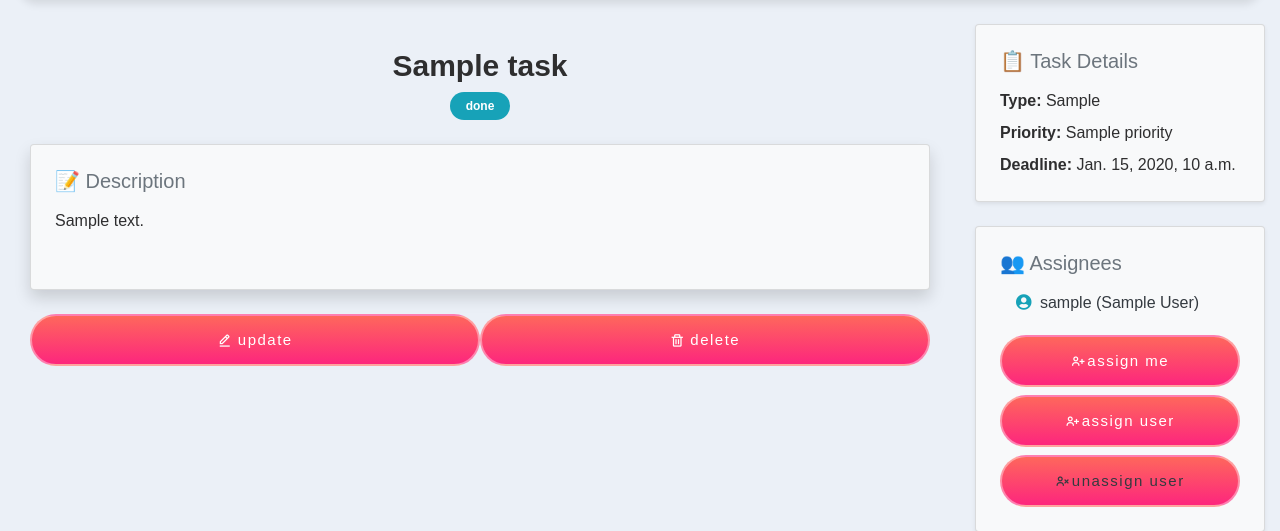
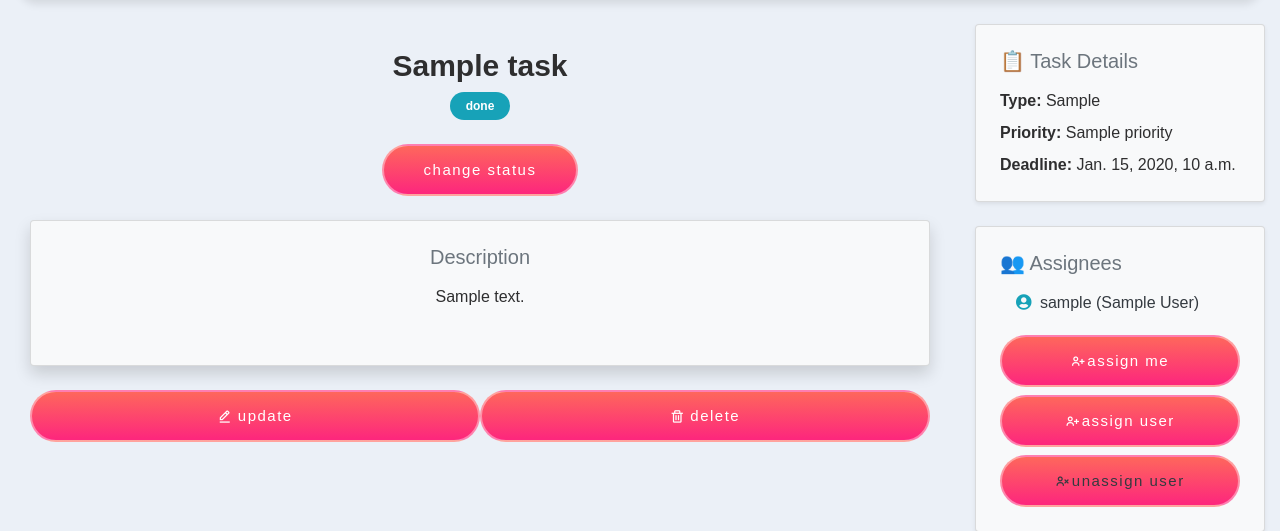
Before and after one commit to alxitk/taskhub, a Django app: template templates/tasks/task_detail.html in a window 1280 px wide. Shown: the part 104-635 px from the top of the page. Run offline with Django 3.2, Linux system fonts and the light colour scheme; the template is opened without the code that fills it: most values are stand-ins (such as "Sample title", 1, 10 or a date in 2020).

Commit message:
modified task deletion, status change via modal, and UI improvements

```diff
--- a/static/css/styles.css
+++ b/static/css/styles.css
@@ -387,3 +387,34 @@ li{
   font-family: monospace;
   letter-spacing: 1px;
 }
+
+.table-wrapper {
+  overflow: hidden;
+  border-radius: 1.5rem;
+  box-shadow: 0 4px 16px rgba(0, 0, 0, 0.1);
+  border: 2px solid rgba(255, 255, 255, 0.3);
+}
+
+.table-header-gradient {
+  background-image: linear-gradient(180deg, #fe675c, #fd267d);
+  color: white;
+  transition: background-image 0.4s ease;
+}
+
+.table-header-gradient th:first-child {
+  border-top-left-radius: 1.5rem;
+}
+.table-header-gradient th:last-child {
+  border-top-right-radius: 1.5rem;
+}
+
+table.styled-table {
+  margin-bottom: 0;
+  border-collapse: separate;
+  border-spacing: 0;
+}
+
+.styled-table td, .styled-table th {
+  padding: 1rem;
+  vertical-align: middle;
+}
--- a/tasks/urls.py
+++ b/tasks/urls.py
@@ -11,7 +11,7 @@ from tasks.views import (
     WorkerCreateView,
     WorkerDetailView,
     WorkerUpdateView,
-    WorkerDeleteView, toggle_assign_to_task,
+    WorkerDeleteView, toggle_assign_to_task, set_task_status,
 )
 
 app_name = "tasks"
@@ -36,4 +36,5 @@ urlpatterns = [
             toggle_assign_to_task,
             name="toggle-task-assign",
         ),
+    path("task/<int:pk>/set-status/", set_task_status, name="set-status"),
 ]
--- a/templates/base.html
+++ b/templates/base.html
@@ -55,5 +55,6 @@
   updateClock();
   setInterval(updateClock, 1000);
 </script>
+<script src="https://cdn.jsdelivr.net/npm/bootstrap@5.3.0/dist/js/bootstrap.bundle.min.js"></script>
 </body>
 </html>
--- a/templates/tasks/task_confirm_delete.html
+++ b/templates/tasks/task_confirm_delete.html
@@ -20,7 +20,7 @@
       <button type="submit" class="reg-btn w-100">
         <i class="bx bx-check"></i> Yes, delete
       </button>
-      <a href="javascript:history.back()" class="reg-btn-secondary w-100">
+      <a href="{% url 'tasks:task-detail' task.id %}" class="reg-btn-secondary w-100">
         <i class="bx bx-x"></i> Cancel
       </a>
     </form>
--- a/templates/tasks/task_detail.html
+++ b/templates/tasks/task_detail.html
@@ -9,10 +9,45 @@
   <div class="mb-4 text-center">
     <h1 class="mb-2 font-weight-bold">{{ task.name }}</h1>
     <span class="badge badge-pill badge-info px-3 py-2">{{ task.status }}</span>
+    <div class="d-flex justify-content-center my-4">
+      <button type="button" class="reg-btn" data-bs-toggle="modal" data-bs-target="#statusModal{{ task.id }}">
+        Change Status
+      </button>
+    </div>
+{#    Модальное окно от chatGPT#}
+    <div class="modal fade" id="statusModal{{ task.id }}" tabindex="-1" aria-labelledby="statusModalLabel{{ task.id }}" aria-hidden="true">
+      <div class="modal-dialog modal-dialog-centered">
+        <div class="modal-content shadow rounded-4 border-0">
+          <div class="modal-header bg-gradient text-white rounded-top-4" style="background-image: linear-gradient(180deg, #fe675c, #fd267d);">
+            <h5 class="modal-title" id="statusModalLabel{{ task.id }}">Change Task Status</h5>
+            <button type="button" class="btn-close btn-close-white" data-bs-dismiss="modal" aria-label="Close"></button>
+          </div>
+
+          <div class="modal-body">
+            <form method="post" action="{% url 'tasks:set-status' pk=task.id %}">
+              {% csrf_token %}
+              <div class="mb-3">
+              <label for="statusSelect{{ task.id }}" class="form-label">Select new status:</label>
+                <select id="statusSelect{{ task.id }}" name="status" class="form-select">
+                  <option value="todo" {% if task.status == "todo" %}selected{% endif %}>To Do</option>
+                  <option value="in_progress" {% if task.status == "in_progress" %}selected{% endif %}>In Progress</option>
+                  <option value="needs_review" {% if task.status == "needs_review" %}selected{% endif %}>Needs Review</option>
+                  <option value="done" {% if task.status == "done" %}selected{% endif %}>Done</option>
+                </select>
+              </div>
+            <div class="d-flex justify-content-end gap-2">
+              <button type="button" class="reg-btn-secondary" data-bs-dismiss="modal">Cancel</button>
+              <button type="submit" class="reg-btn">Save</button>
+            </div>
+        </form>
+      </div>
+
+    </div>
   </div>
+</div>
 
   <div class="card p-4 shadow rounded-4 bg-light mb-4">
-    <h5 class="mb-3 text-secondary">📝 Description</h5>
+    <h5 class="mb-3 text-secondary">Description</h5>
     <p class="mb-0 text-muted">{{ task.description|linebreaks }}</p>
   </div>
 
```
Also changed, not shown: tasks/views.py (+12 -1 lines).
